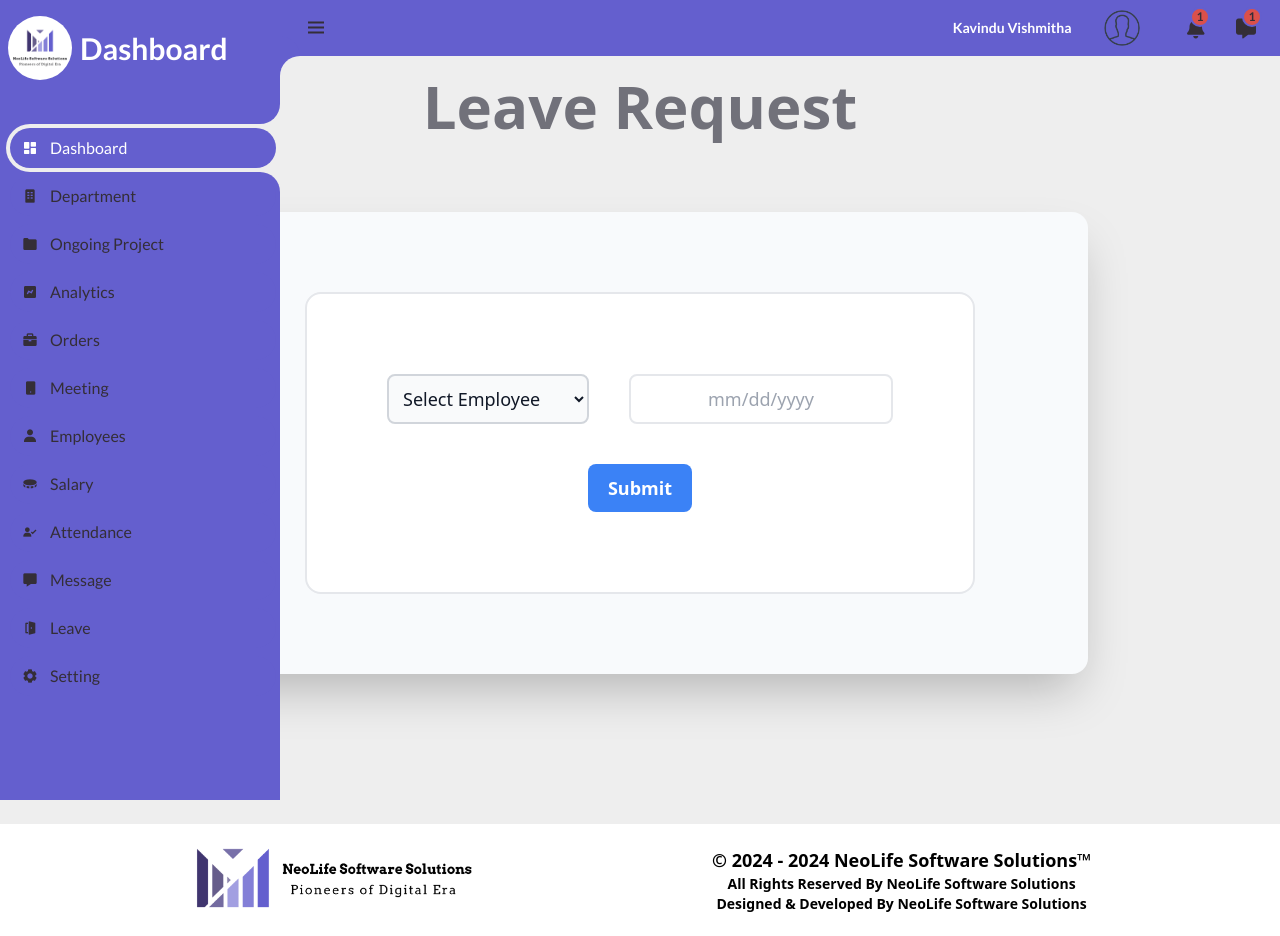
After one commit to Neolife-Software-Solution/Project-Neolife-Web, a PHP site: page /leaveRequest.php in a window 1280 px wide. The commit adds this page. Run offline with PHP 8.4, Linux system fonts and the light colour scheme; some libraries are stand-ins or nearby versions.

Commit message:
Access level 1 employees leave request accept design & employees leave request link

```diff
--- a/admin/src/header1.php
+++ b/admin/src/header1.php
@@ -159,7 +159,7 @@
 
             <li>
 
-                <a href="#">
+                <a href="leaveRequest.php">
 
                     <i class="bx bxs-door-open"></i>
                     <span class="text">Leave</span>
--- a/admin/src/header2.php
+++ b/admin/src/header2.php
@@ -137,7 +137,7 @@
 
             <li>
 
-                <a href="#">
+                <a href="https://mail.google.com">
 
                     <i class="bx bxs-door-open"></i>
                     <span class="text">Leave</span>
--- a/admin/src/header3.php
+++ b/admin/src/header3.php
@@ -93,7 +93,7 @@
 
             <li>
 
-                <a href="#">
+                <a href="https://mail.google.com">
 
                     <i class="bx bxs-door-open"></i>
                     <span class="text">Leave</span>
--- /dev/null
+++ b/admin/src/leaveRequest.php
@@ -0,0 +1,126 @@
+<!DOCTYPE html>
+
+<html lang="en">
+
+<head>
+
+    <meta charset="UTF-8">
+
+    <meta name="viewport" content="width=device-width, initial-scale=1.0">
+
+    <link rel="stylesheet" href="tailwind.css" />
+
+    <link rel="icon" href="resources/logo/favicon.png" />
+
+    <title>Leave Request | Employees</title>
+
+</head>
+
+<body>
+
+    <div class=" w-full h-screen ">
+
+        <!-- Access level 01 header -->
+
+        <div><?php require "header1.php"  ?></div>
+
+        <!-- Access level 01 header -->
+
+        <!-- Content -->
+
+        <!-- title -->
+
+        <div class="text-center p-5">
+            <span class=" text-3xl md:text-5xl lg:text-6xl font-bold text-zinc-500 ">Leave Request</span>
+        </div>
+
+        <!-- title -->
+
+        <div class="md:max-w-3xl lg:max-w-4xl mx-auto flex flex-col items-center  p-10 sm:p-20 mt-5 sm:mt-14 bg-slate-50 rounded-2xl shadow-2xl border-3  sm:mb-10">
+
+            <div class="flex flex-col items-center p-4 sm:p-20 gap-10 bg-white rounded-2xl border-2">
+
+                <div class="flex sm:flex-row gap-10 flex-col">
+
+                    <!-- Selector -->
+
+                    <div>
+                        <select class="bg-gray-50 border-2 border-gray-300 hover:border-blue-500 text-gray-900 text-sm sm:text-lg rounded-lg focus:ring-blue-500 focus:border-blue-500 block w-full p-2.5 dark:placeholder-gray-400 dark:text-white dark:focus:ring-blue-500 dark:focus:border-blue-500">
+                            <option selected>Select Employee</option>
+                            <option value="">Pasindu Nethsara</option>
+                            <option value="">Jude Thamel</option>
+                            <option value="">Sanjana Kumara</option>
+                            <option value="">Avishka Jayalath</option>
+                            <option value="">Kavindu Vishmitha</option>
+                        </select>
+                    </div>
+
+                    <!-- Selector -->
+
+                    <!-- date -->
+
+                    <input type="text" class="text-center border-2 text-base sm:text-lg rounded-lg hover:border-blue-500" placeholder="mm/dd/yyyy">
+
+                    <!-- date -->
+
+                </div>
+
+                <!-- Submit Button -->
+
+                <div>
+                    <button class="bg-blue-500 text-white font-bold text-sm sm:text-lg rounded-lg px-5 py-2.5 hover:bg-blue-700">Submit</button>
+                </div>
+
+                <!-- Submit Button -->
+
+            </div>
+        </div>
+    </div>
+
+    <!-- Content -->
+
+    <!-- footer -->
+
+    <footer class="w-full  left-0 right-0 md:mt-6 ">
+
+        <!-- content -->
+
+        <!-- footer_copyrightsection -->
+
+        <div class="flex flex-row justify-center p-4 bg-white">
+
+            <div class="flex flex-col items-center gap-2 md:gap-32 md:flex-row lg:flex-row lg:gap-60">
+
+                <!-- logo -->
+
+                <div>
+
+                    <img class="h-14 md:h-20" src="resources/logo/logo_transparent vertical.png" alt="">
+
+                </div>
+
+                <!-- logo -->
+
+                <div class="flex flex-col px-8 sm:px-0">
+
+                    <span class=" text-sm md:text-sm font-bold lg:text-lg ">&copy;&nbsp;2024 - 2024 NeoLife Software Solutions&trade;</span>
+
+                    <span class=" text-xs md:text-sm font-bold text-center hidden sm:block">All Rights Reserved By NeoLife Software Solutions</span>
+
+                    <span class=" text-xs md:text-sm font-bold text-center hidden sm:block">Designed & Developed By NeoLife Software Solutions</span>
+
+                </div>
+
+            </div>
+
+        </div>
+
+        <!-- footer_copyrightsection -->
+
+    </footer>
+
+    <!-- footer -->
+
+</body>
+
+</html>
```
Also changed, not shown: admin/src/tailwind.css.
